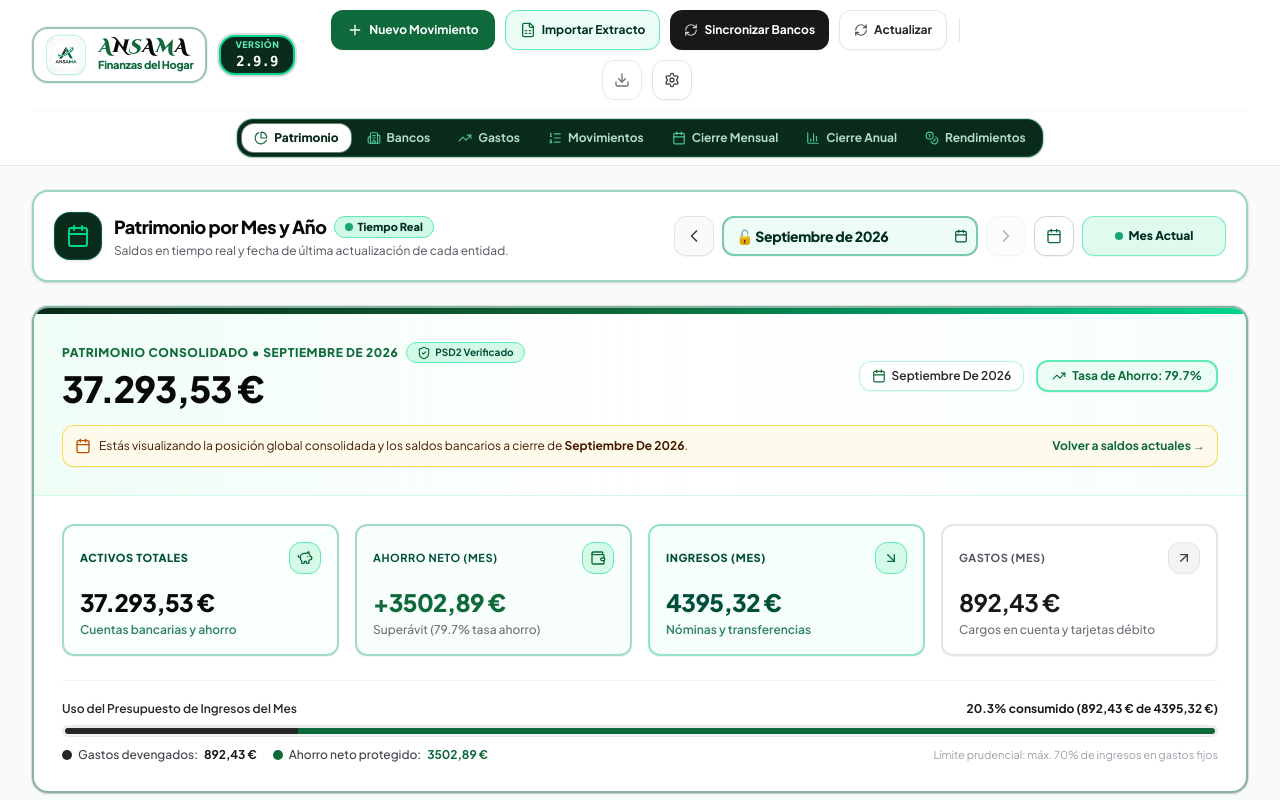
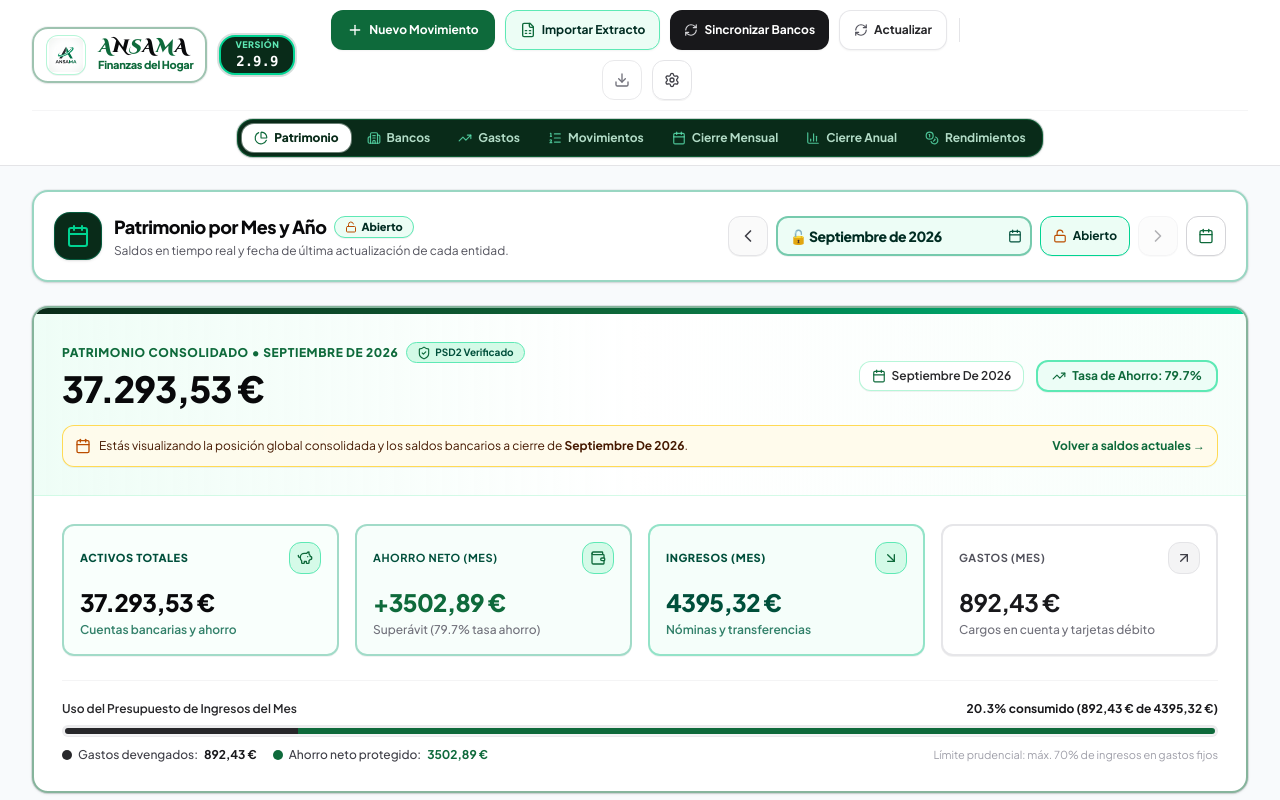
Before and after one commit to Gaguegu/ANSAMA-Finanzas-del-Hogar, a React (Vite) app: page / in a window 1280 px wide. Shown: the top 800 px of the page. Built offline with nearby package versions, Linux system fonts and the light colour scheme.

Commit message:
refactor: simplify locking UI in period selector
Remove redundant real-time badge and streamline button styling for locked/unlocked states to improve visual consistency.

```diff
--- a/src/components/PatrimonioPeriodSelector.tsx
+++ b/src/components/PatrimonioPeriodSelector.tsx
@@ -88,12 +88,7 @@ export const PatrimonioPeriodSelector: React.FC<PatrimonioPeriodSelectorProps> =
               <h3 className="text-base sm:text-lg font-black text-zinc-950 tracking-tight whitespace-nowrap">
                 Patrimonio por Mes y Año
               </h3>
-              {isCurrentMonth ? (
-                <span className="inline-flex items-center gap-1 px-2.5 py-0.5 rounded-full text-[11px] font-extrabold bg-emerald-100 text-emerald-950 border border-emerald-300 shrink-0">
-                  <span className="w-2 h-2 rounded-full bg-emerald-600 animate-pulse"></span>
-                  Tiempo Real
-                </span>
-              ) : isLocked ? (
+              {isLocked ? (
                 <button
                   type="button"
                   onClick={() => onToggleLockMonth?.(selectedMonth)}
@@ -117,7 +112,7 @@ export const PatrimonioPeriodSelector: React.FC<PatrimonioPeriodSelectorProps> =
                 <button
                   type="button"
                   onClick={() => onToggleLockMonth?.(selectedMonth)}
-                  className="inline-flex items-center gap-1 px-2.5 py-0.5 rounded-full text-[11px] font-black bg-amber-100 text-amber-900 border border-amber-300 hover:bg-amber-200 transition-colors cursor-pointer shrink-0 shadow-2xs"
+                  className="inline-flex items-center gap-1 px-2.5 py-0.5 rounded-full text-[11px] font-black bg-emerald-50 text-emerald-950 border border-emerald-300 hover:bg-emerald-100 transition-colors cursor-pointer shrink-0 shadow-2xs"
                   title="Mes Abierto (En curso). Haz clic para cerrar o blindar el mes cuando esté cuadrado."
                 >
                   <Unlock className="w-3 h-3 text-amber-700" />
@@ -189,8 +184,7 @@ export const PatrimonioPeriodSelector: React.FC<PatrimonioPeriodSelectorProps> =
             </div>
           </div>
 
-          {/* Botón de Candado interactivo al lado del selector del mes */}
-          {!isCurrentMonth && (
+          {/* Botón de Candado interactivo al lado del selector del mes (SIEMPRE PRESENTE) */}
           <button
             type="button"
             onClick={() => onToggleLockMonth?.(selectedMonth)}
@@ -199,7 +193,7 @@ export const PatrimonioPeriodSelector: React.FC<PatrimonioPeriodSelectorProps> =
                 ? 'bg-emerald-100 text-emerald-950 border-emerald-400 hover:bg-emerald-200'
                 : isClosed
                   ? 'bg-emerald-50 text-[#0E6A3B] border-emerald-300 hover:bg-emerald-100'
-                    : 'bg-amber-50 text-amber-900 border-amber-300 hover:bg-amber-100'
+                  : 'bg-emerald-50 text-emerald-950 border-emerald-400 hover:bg-emerald-100'
             }`}
             title={
               isLocked
@@ -209,19 +203,23 @@ export const PatrimonioPeriodSelector: React.FC<PatrimonioPeriodSelectorProps> =
                   : `Candado de ${formattedMonth}: Mes Abierto. Haz clic para cerrarlo y blindarlo cuando esté cuadrado.`
             }
           >
-              {isLocked || isClosed ? (
+            {isLocked ? (
               <>
                 <Lock className="w-3.5 h-3.5 text-[#0E6A3B] shrink-0" />
-                  <span className="hidden md:inline">{isLocked ? 'Blindado' : 'Cerrado'}</span>
+                <span>Blindado</span>
+              </>
+            ) : isClosed ? (
+              <>
+                <Lock className="w-3.5 h-3.5 text-[#0E6A3B] shrink-0" />
+                <span>Cerrado</span>
               </>
             ) : (
               <>
                 <Unlock className="w-3.5 h-3.5 text-amber-700 shrink-0" />
-                  <span className="hidden md:inline">Abierto</span>
+                <span>Abierto</span>
               </>
             )}
           </button>
-          )}
 
           {/* Botón Mes Siguiente (posición y tamaño fijos) */}
           <button
@@ -262,32 +260,20 @@ export const PatrimonioPeriodSelector: React.FC<PatrimonioPeriodSelectorProps> =
             </button>
           </div>
 
-          {/* Botón Mes Actual / Estado (SIEMPRE PRESENTE CON ANCHO Y POSICIÓN FIJOS) */}
-          <div className="w-24 sm:w-36 h-9 sm:h-10 shrink-0">
-            {isCurrentMonth ? (
-              <div
-                className="w-full h-full rounded-xl bg-emerald-100/70 border border-emerald-300/80 text-emerald-950 font-bold text-xs flex items-center justify-center gap-1.5 cursor-default select-none shadow-2xs"
-                title="Estás visualizando los saldos en tiempo real de hoy"
-              >
-                <span className="w-2 h-2 rounded-full bg-emerald-600 animate-pulse shrink-0"></span>
-                <span className="hidden sm:inline font-black">Mes Actual</span>
-                <span className="sm:hidden font-black">Hoy</span>
-              </div>
-            ) : (
+          {/* Botón Ir a Mes Actual (solo visible cuando se consulta un mes histórico previo) */}
+          {!isCurrentMonth && (
             <button
               type="button"
               onClick={onResetToCurrentMonth}
-                className="w-full h-full rounded-xl bg-[#0E6A3B] hover:bg-[#0a522d] active:bg-[#084224] text-white font-bold text-xs flex items-center justify-center gap-1.5 shadow-xs transition-colors cursor-pointer select-none active:scale-[0.98]"
+              className="h-9 sm:h-10 px-3 rounded-xl bg-[#0E6A3B] hover:bg-[#0a522d] active:bg-[#084224] text-white font-bold text-xs flex items-center justify-center gap-1.5 shadow-xs transition-colors cursor-pointer select-none shrink-0"
               title="Volver inmediatamente al mes actual y saldos de hoy"
             >
               <Sparkles className="w-3.5 h-3.5 text-emerald-300 shrink-0" />
-                <span className="hidden sm:inline font-bold">Ir a Actual</span>
-                <span className="sm:hidden font-bold">Actual</span>
+              <span className="hidden xl:inline font-bold">Ir a Actual</span>
             </button>
           )}
         </div>
       </div>
     </div>
-    </div>
   );
 };
```
Also changed, not shown: public/assets/aistudio/Captura_de_pantalla_2026-11-02_115100_640dc00d.png (added), public/assets/aistudio/Captura_de_pantalla_2026-11-02_115120_3646be08.png (added). Lines whose indentation alone changed are shown as unchanged.
